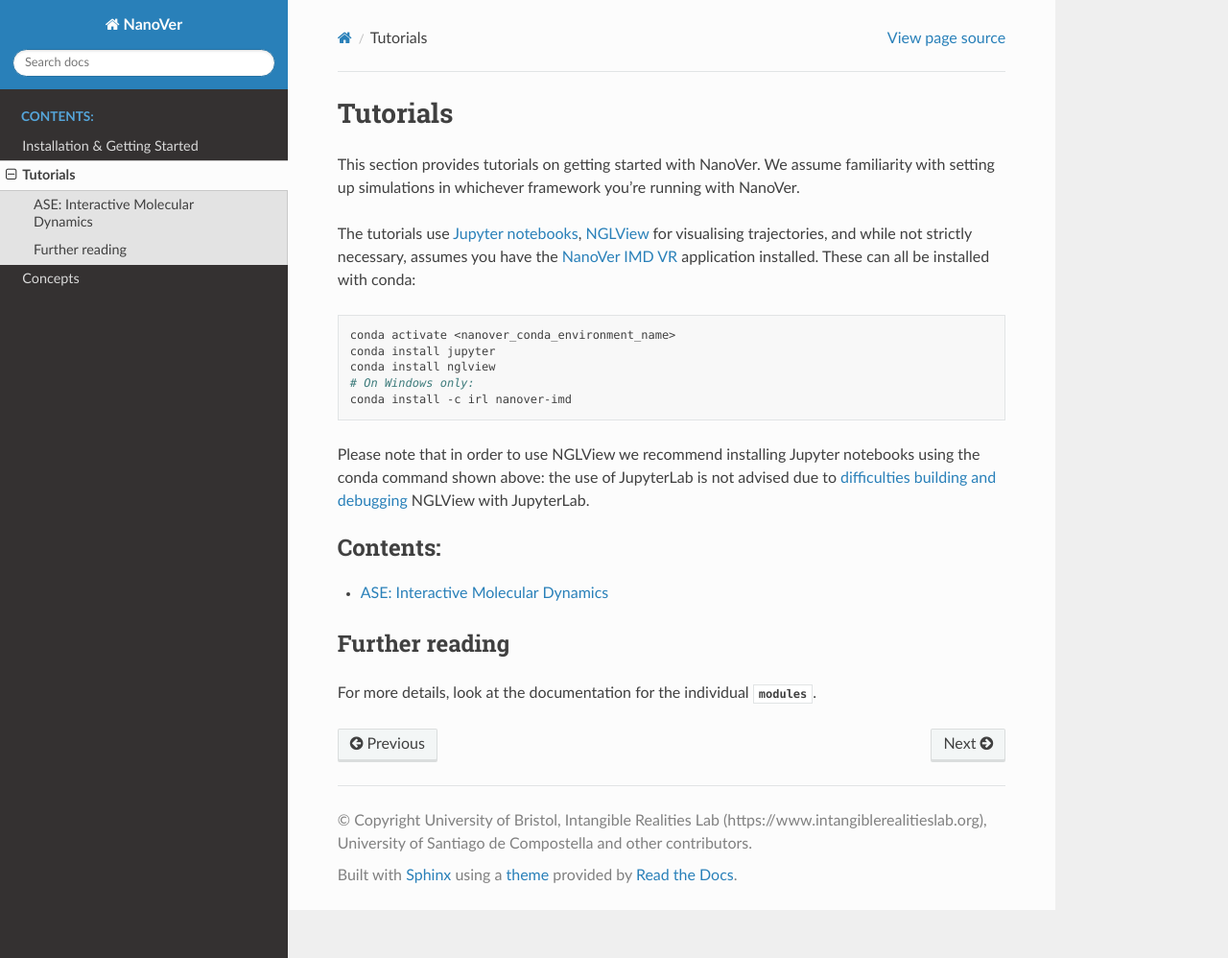
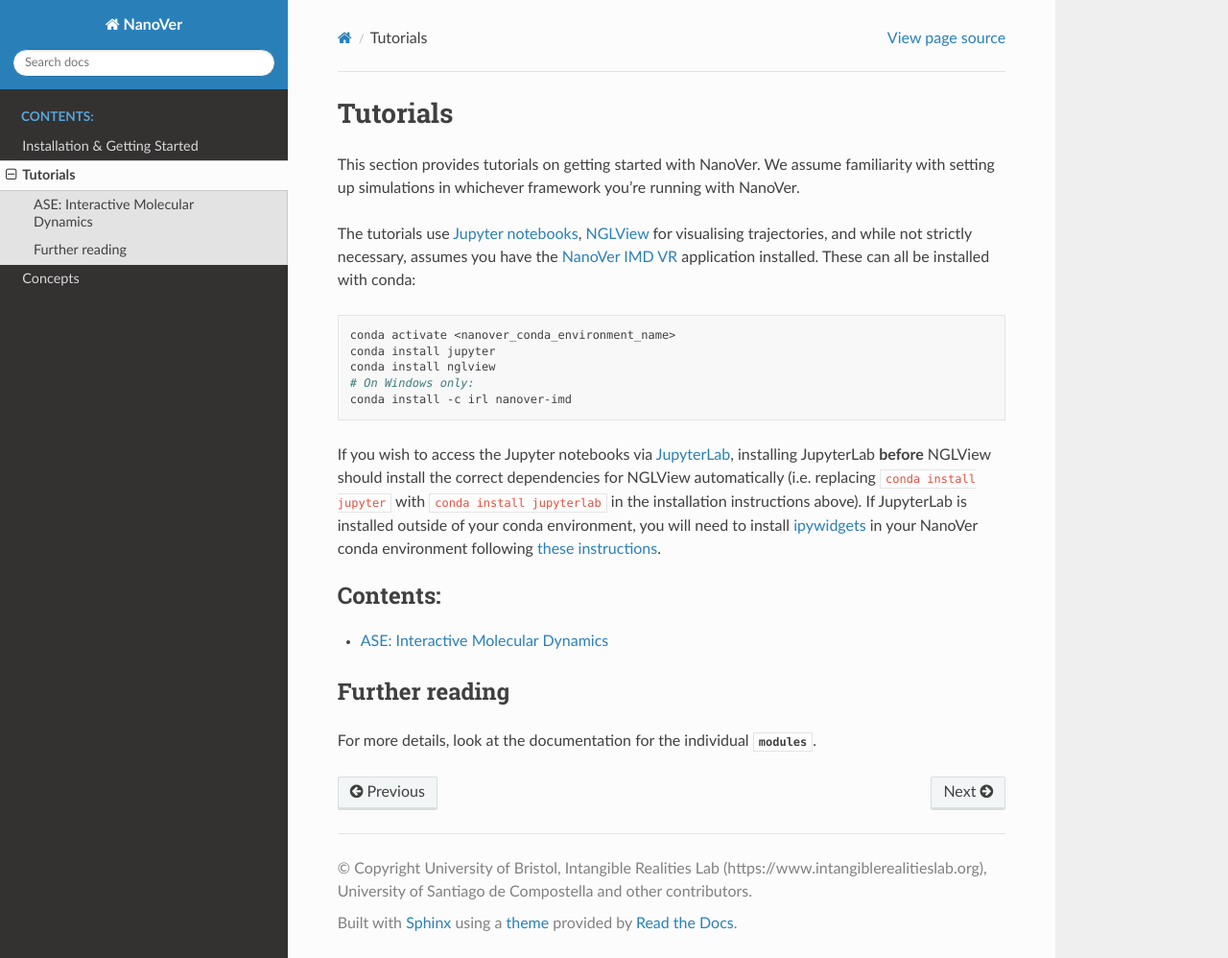
Before and after one commit to IRL2/nanover-docs, a Sphinx documentation site: the page built from source/tutorials/tutorials.rst, in a window 1280 px wide and 998 px high. Shown: the whole window at 96% size. Built offline with Sphinx 7.4.7 and the Read the Docs theme 2.0.0, drawn with Linux system fonts in a browser that asks for light colours; pages that are not in the unit, such as notebooks, are missing from menus.

Commit message:
Added details on how to install JupyterLab to access tutorial notebooks

```diff
--- a/source/tutorials/tutorials.rst
+++ b/source/tutorials/tutorials.rst
@@ -17,7 +17,7 @@
    # On Windows only:
    conda install -c irl nanover-imd
 
-Please note that in order to use NGLView we recommend installing Jupyter notebooks using the conda command shown above: the use of JupyterLab is not advised due to `difficulties building and debugging <https://github.com/nglviewer/nglview/issues/845>`_ NGLView with JupyterLab.
+If you wish to access the Jupyter notebooks via `JupyterLab <https://jupyter.org>`_, installing JupyterLab **before** NGLView should install the correct dependencies for NGLView automatically (i.e. replacing ``conda install jupyter`` with ``conda install jupyterlab`` in the installation instructions above). If JupyterLab is installed outside of your conda environment, you will need to install `ipywidgets <https://ipywidgets.readthedocs.io/en/stable/>`_ in your NanoVer conda environment following  `these instructions <https://ipywidgets.readthedocs.io/en/latest/user_install.html#installing-in-jupyterlab-3-x>`_.
 
 .. toctree::
    :maxdepth: 1
```
